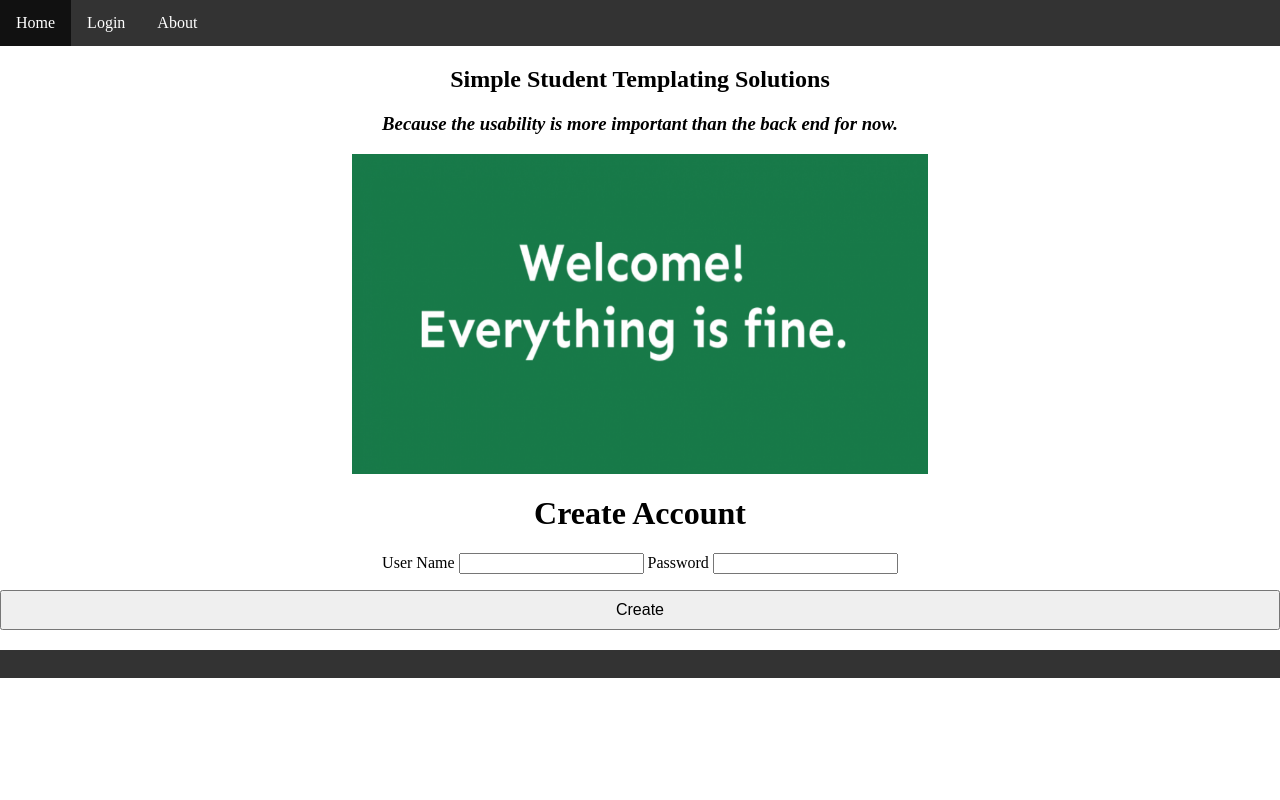
After one commit to krisun09/2222ChatWeb, a Bottle app: page /register in a window 1280 px wide. The commit adds this page. Run offline with Bottle, Linux system fonts and the light colour scheme.

Commit message:
2rdCommit. added register page

```diff
--- a/controller.py
+++ b/controller.py
@@ -104,8 +104,6 @@
     # Call the appropriate method
     return model.login_check(username, password)
 
-
-
 #-----------------------------------------------------------------------------
 
 @get('/about')
@@ -116,6 +114,27 @@
         Serves the about page
     '''
     return model.about()
+
+#-----------------------------------------------------------------------------
+
+# Allow user to register
+@get('/register')
+def get_register():
+    '''
+        get_register
+
+        Handles register attempts
+        Expects a form containing 'username' and 'password' fields
+    '''
+
+    # Handle the form processing
+    username = request.forms.get('username')
+    password = request.forms.get('password')
+
+    # TODO: send username & pwd to db (check if username is valid?)
+
+    return model.register()
+
 #-----------------------------------------------------------------------------
 
 # Help with debugging
--- a/model.py
+++ b/model.py
@@ -32,6 +32,17 @@
         Returns the view for the login_form
     '''
     return page_view("login")
+
+#-----------------------------------------------------------------------------
+# register
+#-----------------------------------------------------------------------------
+
+def register():
+    '''
+        register
+        Returns the view for the register
+    '''
+    return page_view("register")
 
 #-----------------------------------------------------------------------------
 
--- a/static/css/temp.css
+++ b/static/css/temp.css
@@ -22,7 +22,8 @@
     background-color: #111;
 }
 
-html, body {
+html,
+body {
     height: 100%;
     margin: 0;
     padding: 0;
@@ -36,10 +37,20 @@
     max-width: 45%;
 }
 
-html, body, {
-    position:fixed;
-    top:0;
-    bottom:0;
-    left:0;
-    right:0;
+.button_full {
+    width: 100%;
+    padding: 9px 20px;
+    font-size: 16px;
 }
+
+html,body {
+    position: fixed;
+    top: 0;
+    bottom: 0;
+    left: 0;
+    right: 0;
+}
+
+.form_vertical {
+    margin-bottom: 20px;
+}
--- /dev/null
+++ b/templates/register.html
@@ -0,0 +1,12 @@
+<h1>Create Account</h1>
+<div class="form_vertical">
+    <form method="post" action="/account">
+        <label for="Username">User Name</label>
+        <input type="text" name="UserName">
+        <label for="CreatePassword">Password</label>
+        <input type="password" name="Password">
+        <p>
+            <input type="submit" value="Create" class="button_full">
+        </p>
+    </form>
+</div>
```
Also changed, not shown: templates/login.html (+7 -4 lines).
